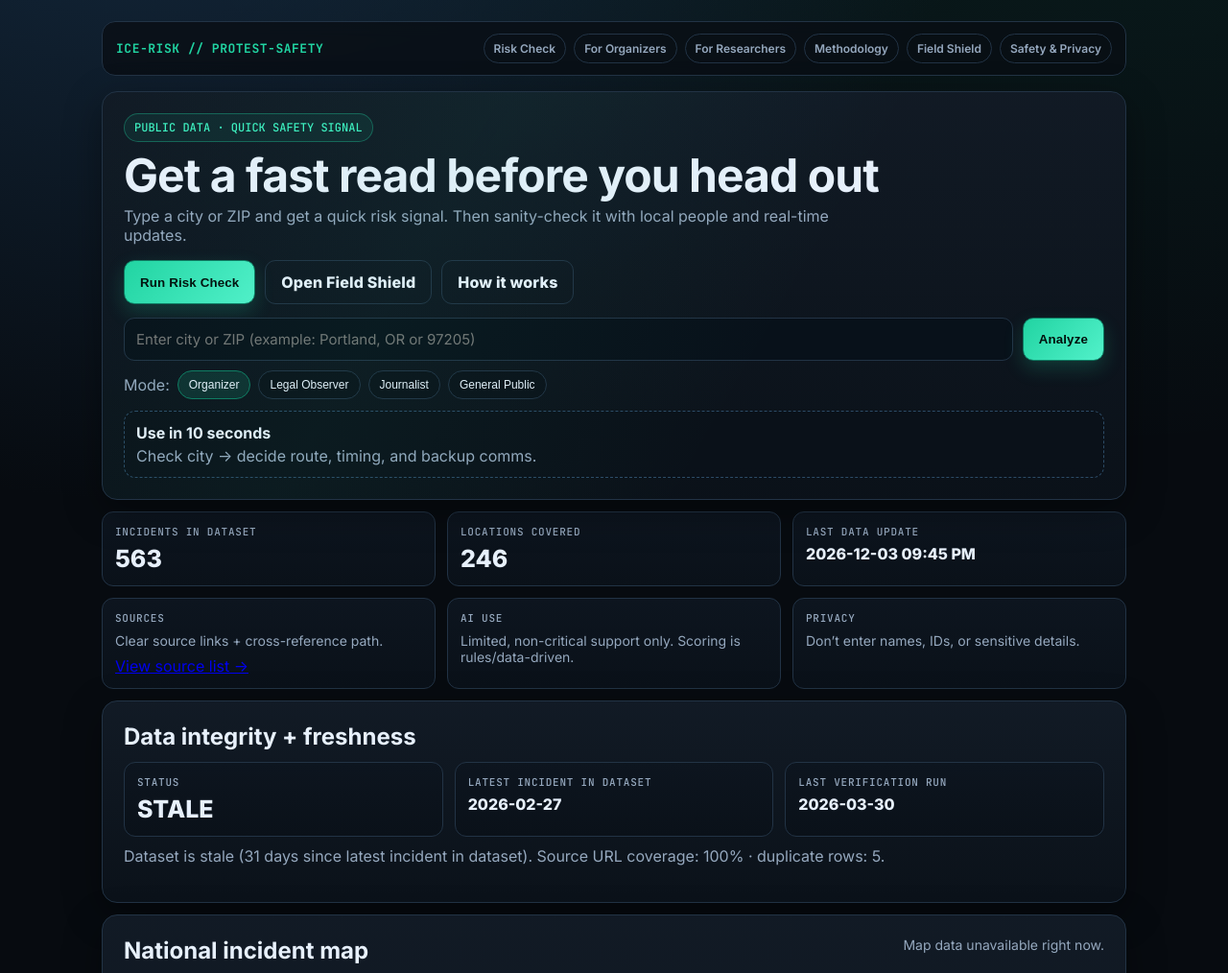
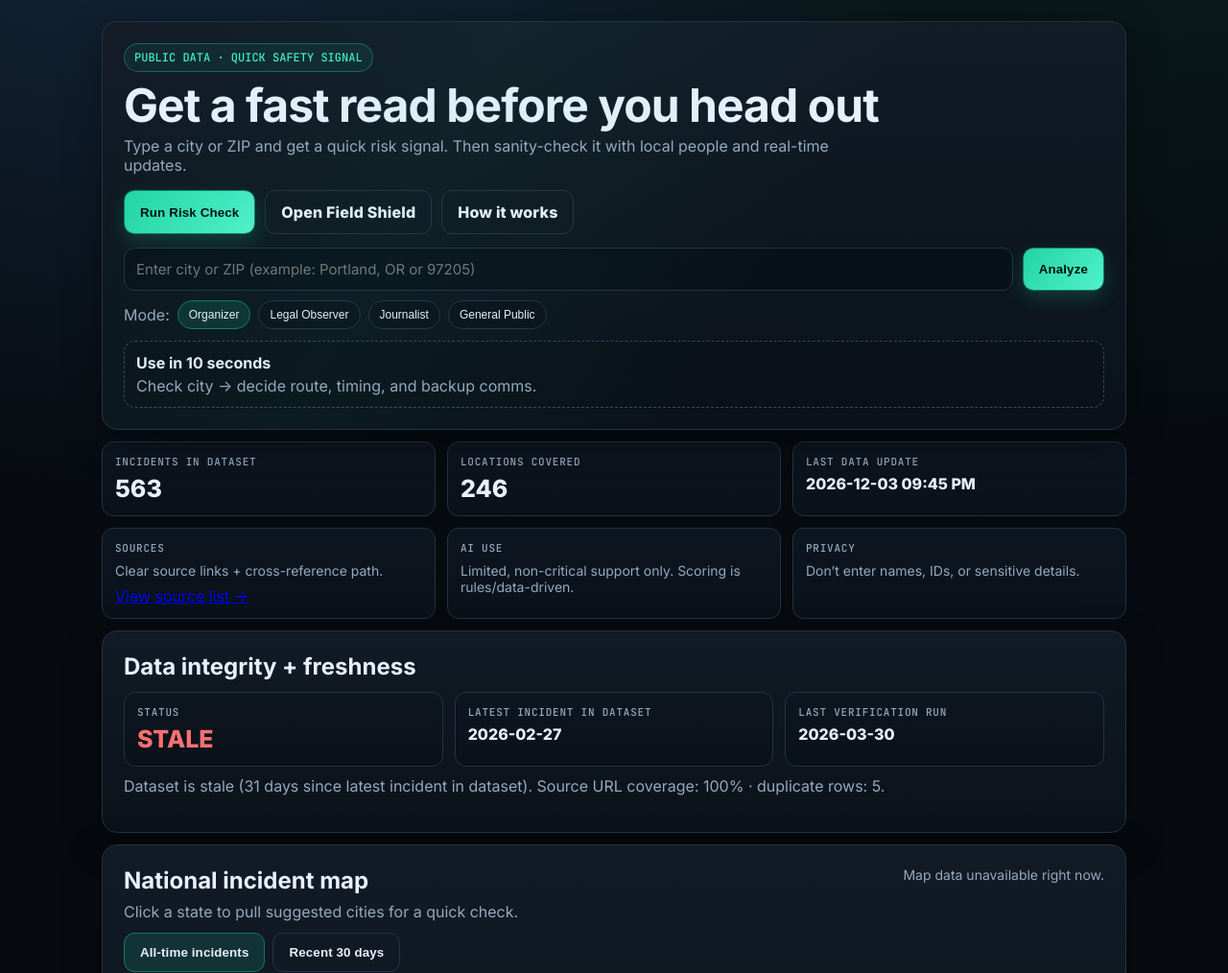
Before and after one commit to jacobarrio/protest-safety-checker, a Flask app: page / in a window 1280 px wide. Shown: the top 1014 px of the page at 96% size. Run offline with Flask 3, Linux system fonts and the light colour scheme; some libraries are stand-ins or nearby versions.

Commit message:
Simplify header and improve data freshness status UX

```diff
--- a/calculator.py
+++ b/calculator.py
@@ -265,12 +265,21 @@ def get_data_integrity_report(csv_path='protest_data_oversight.csv'):
         key_cols = [c for c in ['date', 'location', 'title', 'source_url'] if c in df.columns]
         duplicate_rows = int(df.duplicated(subset=key_cols).sum()) if key_cols else 0
 
-        stale_threshold_days = 21
-        status = 'fresh' if (days_since_latest is not None and days_since_latest <= stale_threshold_days) else 'stale'
+        fresh_threshold_days = 14
+        stale_threshold_days = 30
+        if days_since_latest is None:
+            status = 'unknown'
+        elif days_since_latest <= fresh_threshold_days:
+            status = 'fresh'
+        elif days_since_latest <= stale_threshold_days:
+            status = 'aging'
+        else:
+            status = 'stale'
 
         return {
             'status': status,
             'verified_on': datetime.utcnow().strftime('%Y-%m-%d'),
+            'fresh_threshold_days': fresh_threshold_days,
             'stale_threshold_days': stale_threshold_days,
             'days_since_latest': days_since_latest,
             'latest_incident_date': latest.strftime('%Y-%m-%d') if pd.notna(latest) else None,
--- a/static/site.css
+++ b/static/site.css
@@ -173,6 +173,11 @@ textarea:focus { outline: 2px solid rgba(33, 212, 162, 0.22); outline-offset: 1p
   font-family: "JetBrains Mono", monospace;
 }
 .kpi .value { font-size: 25px; font-weight: 800; margin-top: 6px; }
+
+#integrityStatus.status-fresh { color: #4ade80; }
+#integrityStatus.status-aging { color: #facc15; }
+#integrityStatus.status-stale { color: #f87171; }
+#integrityStatus.status-unknown { color: #94a3b8; }
 
 .trust-strip {
   margin-top: 12px;
--- a/static/site.js
+++ b/static/site.js
@@ -24,7 +24,12 @@ async function loadMeta() {
     const verifiedEl = document.getElementById('integrityVerified');
     const noteEl = document.getElementById('integrityNote');
 
-    if (statusEl) statusEl.textContent = (integrity.status || 'unknown').toUpperCase();
+    if (statusEl) {
+      const status = (integrity.status || 'unknown').toLowerCase();
+      statusEl.textContent = status.toUpperCase();
+      statusEl.classList.remove('status-fresh', 'status-aging', 'status-stale', 'status-unknown');
+      statusEl.classList.add(`status-${status}`);
+    }
     if (latestEl) latestEl.textContent = integrity.latest_incident_date || 'Unknown';
     if (verifiedEl) verifiedEl.textContent = integrity.verified_on || 'Unknown';
 
@@ -34,6 +39,8 @@ async function loadMeta() {
       const dupes = integrity.duplicate_rows;
       if (integrity.status === 'stale') {
         noteEl.textContent = `Dataset is stale (${staleDays} days since latest incident in dataset). Source URL coverage: ${coverage}% · duplicate rows: ${dupes}.`;
+      } else if (integrity.status === 'aging') {
+        noteEl.textContent = `Dataset is aging (${staleDays} days since latest incident). Source URL coverage: ${coverage}% · duplicate rows: ${dupes}.`;
       } else if (integrity.status === 'fresh') {
         noteEl.textContent = `Dataset is fresh (${staleDays} days since latest incident). Source URL coverage: ${coverage}% · duplicate rows: ${dupes}.`;
       } else {
--- a/templates/base.html
+++ b/templates/base.html
@@ -13,17 +13,6 @@
 </head>
 <body>
   <div class="shell">
-    <nav class="nav">
-      <a class="brand" href="/">ICE-RISK // PROTEST-SAFETY</a>
-      <div class="nav-links">
-        <a href="/">Risk Check</a>
-        <a href="/for-organizers">For Organizers</a>
-        <a href="/for-researchers">For Researchers</a>
-        <a href="/methodology">Methodology</a>
-        <a href="/field-shield">Field Shield</a>
-        <a href="/safety-privacy">Safety & Privacy</a>
-      </div>
-    </nav>
     {% block content %}{% endblock %}
   </div>
   {% block scripts %}{% endblock %}
```
